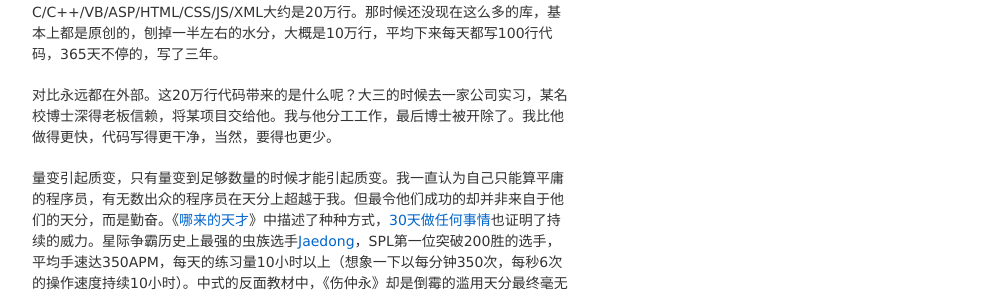
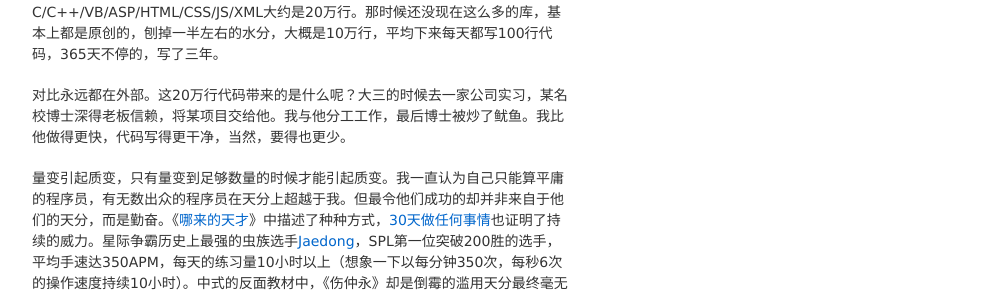
Before and after one commit to mechiland/mechiland.github.com, a Jekyll site: the page built from _posts/2012-02-14-how-i-learn-12-never-stop.md, in a window 1280 px wide. Shown: the part 549-844 px from the top of the page, without its empty margins (138-1141 px from the left). Built offline with Jekyll 4.4.1, drawn with Linux system fonts in a browser that asks for light colours; Markdown is read by kramdown in place of the engine named in the settings; comment, search, counter and statistics services are not loaded.

Commit message:
fix typo

```diff
--- a/_posts/2012-02-14-how-i-learn-12-never-stop.md
+++ b/_posts/2012-02-14-how-i-learn-12-never-stop.md
@@ -16,7 +16,7 @@ title: "我如何学习2：不要停"
 
 就这样，大学毕业的时候，我统计了一下写过的代码行数，包括C/C++/VB/ASP/HTML/CSS/JS/XML大约是20万行。那时候还没现在这么多的库，基本上都是原创的，刨掉一半左右的水分，大概是10万行，平均下来每天都写100行代码，365天不停的，写了三年。
 
-对比永远都在外部。这20万行代码带来的是什么呢？大三的时候去一家公司实习，某名校博士深得老板信赖，将某项目交给他。我与他分工工作，最后博士被开除了。我比他做得更快，代码写得更干净，当然，要得也更少。
+对比永远都在外部。这20万行代码带来的是什么呢？大三的时候去一家公司实习，某名校博士深得老板信赖，将某项目交给他。我与他分工工作，最后博士被炒了鱿鱼。我比他做得更快，代码写得更干净，当然，要得也更少。
 
 量变引起质变，只有量变到足够数量的时候才能引起质变。我一直认为自己只能算平庸的程序员，有无数出众的程序员在天分上超越于我。但最令他们成功的却并非来自于他们的天分，而是勤奋。《[哪来的天才](http://book.douban.com/subject/4010185/)》中描述了种种方式，[30天做任何事情](http://www.ted.com/talks/matt_cutts_try_something_new_for_30_days.html)也证明了持续的威力。星际争霸历史上最强的虫族选手[Jaedong](http://baike.baidu.com/view/1653517.htm)，SPL第一位突破200胜的选手，平均手速达350APM，每天的练习量10小时以上（想象一下以每分钟350次，每秒6次的操作速度持续10小时）。中式的反面教材中，《伤仲永》却是倒霉的滥用天分最终毫无建树的家伙。
 
```
